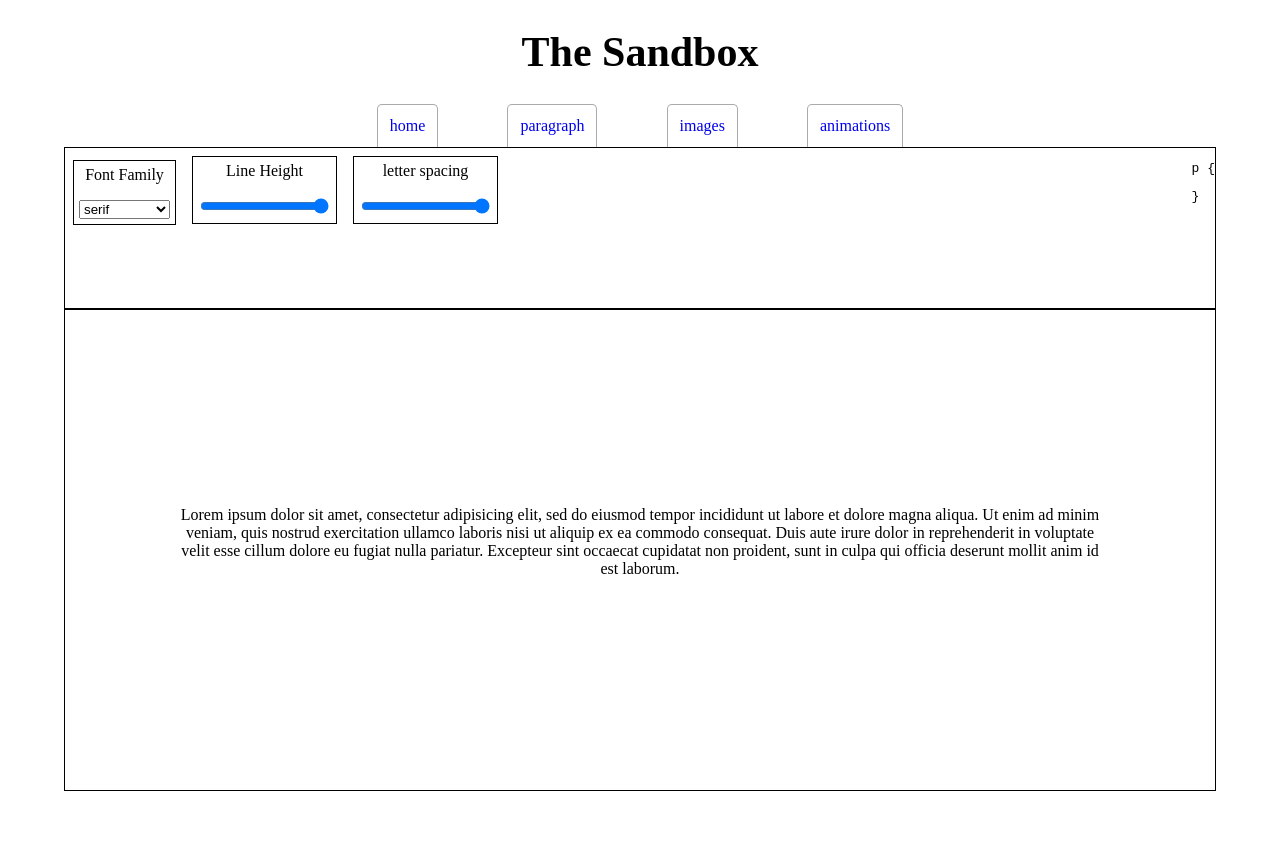
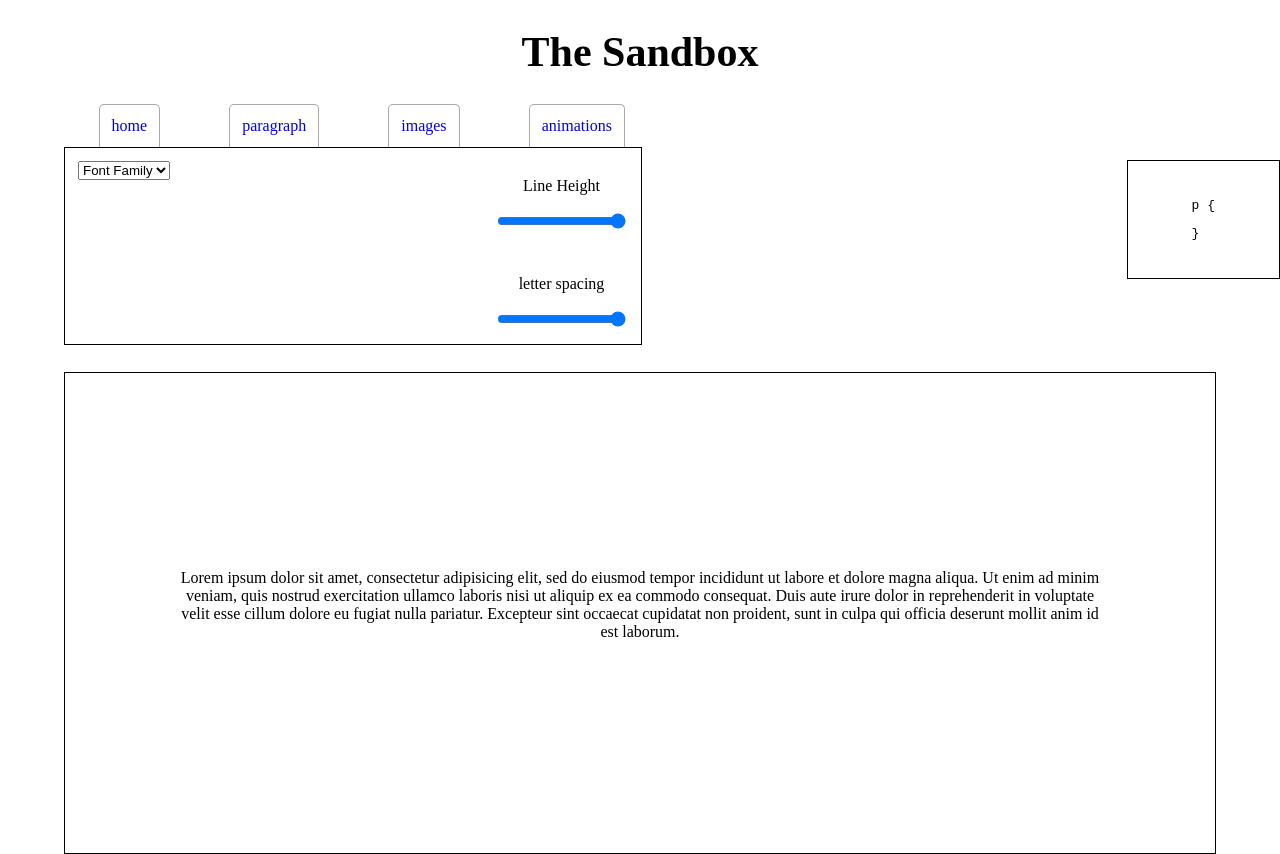
Before and after one commit to bakerTX/sandbox, a React (Create React App) app: page / in a window 1280 px wide. Both pictures are taken after a click on the link "paragraph". Before the commit the page ends 800 px from the top, so only its background shows below. Built offline with nearby package versions, Linux system fonts and the light colour scheme.

Commit message:
began UX layout implementation

```diff
--- a/src/components/ControlBoards/ParagraphControllers/FontFamily.js
+++ b/src/components/ControlBoards/ParagraphControllers/FontFamily.js
@@ -22,9 +22,10 @@ class FontFamily extends Component {
   }
   render() {
     return (
-      <div className="controller-container">
-        <p id="font-family-control">Font Family</p>
+      <div id="font-family-container" className="controller-container">
+        {/* <p id="font-family-control">Font Family</p> */}
         <select onChange={this._changeFontFamily}>
+          <option selected disabled>Font Family</option>
           <option value="serif">serif</option>
           <option value="sans-serif">sans-serif</option>
           <option value="impact">impact</option>
--- a/src/components/ControlBoards/ParagraphControllers/LetterSpacing.js
+++ b/src/components/ControlBoards/ParagraphControllers/LetterSpacing.js
@@ -26,7 +26,7 @@ class LetterSpacing extends Component {
   }
   render() {
     return (
-      <div className="controller-container">
+      <div id="letter-spacing-container" className="controller-container">
       <p>letter spacing</p>
       <input onChange={this._handleChange} type="range" step={0.1} min={0.1} max={5}></input>
       </div>
--- a/src/components/ControlBoards/ParagraphControllers/LineHeight.js
+++ b/src/components/ControlBoards/ParagraphControllers/LineHeight.js
@@ -23,7 +23,7 @@ class LineHeight extends Component {
   }
   render(){
     return(
-        <div className="controller-container">
+        <div id="line-height-container" className="controller-container">
           <p>Line Height</p>
           <input onChange={this._handleChange} type="range" step={0.1} min={1} max={5}></input>
         </div>
--- a/src/css/App.css
+++ b/src/css/App.css
@@ -9,11 +9,19 @@ body {
 }
 
 /*The Controller Box*/
-.controllerBox{
-  position: relative;
-  height: 20vh;
+.controllerBox {
+  width: 50%;
   border: 1px solid black;
+  margin-bottom: 27px;
+  overflow:auto;
 }
+
+
+#letter-spacing-container, #line-height-container {
+  float: right;
+  clear:right;
+}
+
 .exampleBox {
   height: 60vh;
   border: 1px solid black;
@@ -22,26 +30,19 @@ body {
     /*SNIPPETS*/
   #snippet-holder{
     position: absolute;
-    top:0;
+    border: 1px solid black;
+    padding:24px 5%;
+    top:160px;
     right:0;
   }
   #snippet-holder div{
     display:none;
   }
 
-
-/*.codeSnippetBox {
-  height: 30vh;
-  border: 1px solid black;
-  display: flex;
-  align-items: center;
-  justify-content: center;
-}*/
-
 /*Controllers*/
 
 .controller-container {
-  border: 1px solid black;
+  /*border: 1px solid black;*/
   display:inline-block;
   margin: 8px;
   text-align:center;
@@ -52,7 +53,7 @@ body {
 nav {
   display: flex;
   flex-direction: row;
-  justify-content: center;
+  justify-content: flex-start;
 }
 nav a {
   margin: 0 3%;
@@ -75,23 +76,3 @@ nav a {
   padding: 0 10%;
   overflow: hidden;
 }
-.image-holder {
-
-}
-
-/*#line-height-snippet {
-  position: absolute;
-  bottom: 0;
-}*/
-
-p {
-  margin-top: 0;
-}
-
-#font-family-container {
-  border: 1px solid black;
-  display:inline-block;
-  margin: 8px;
-  text-align:center;
-  padding:5px;
-}
```
